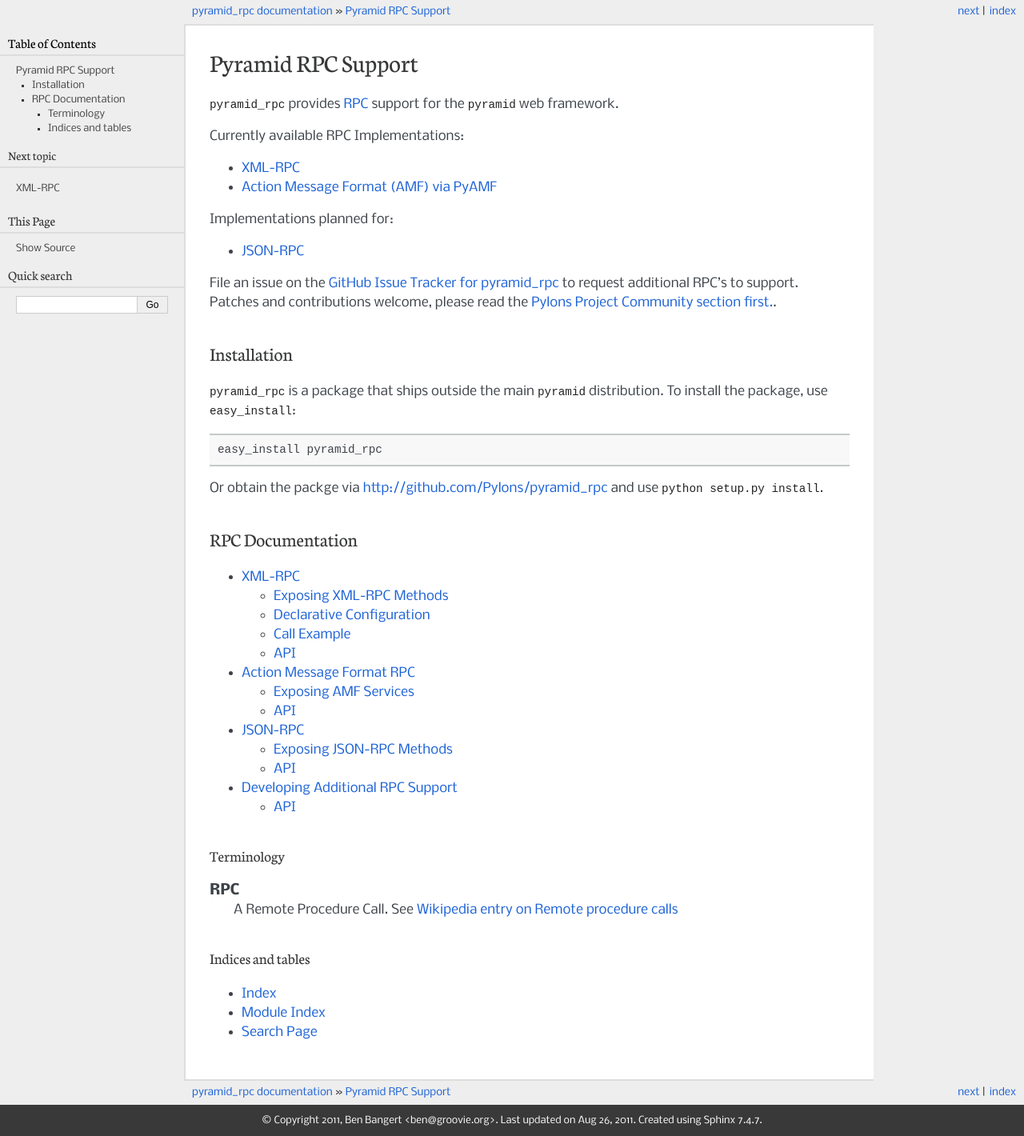
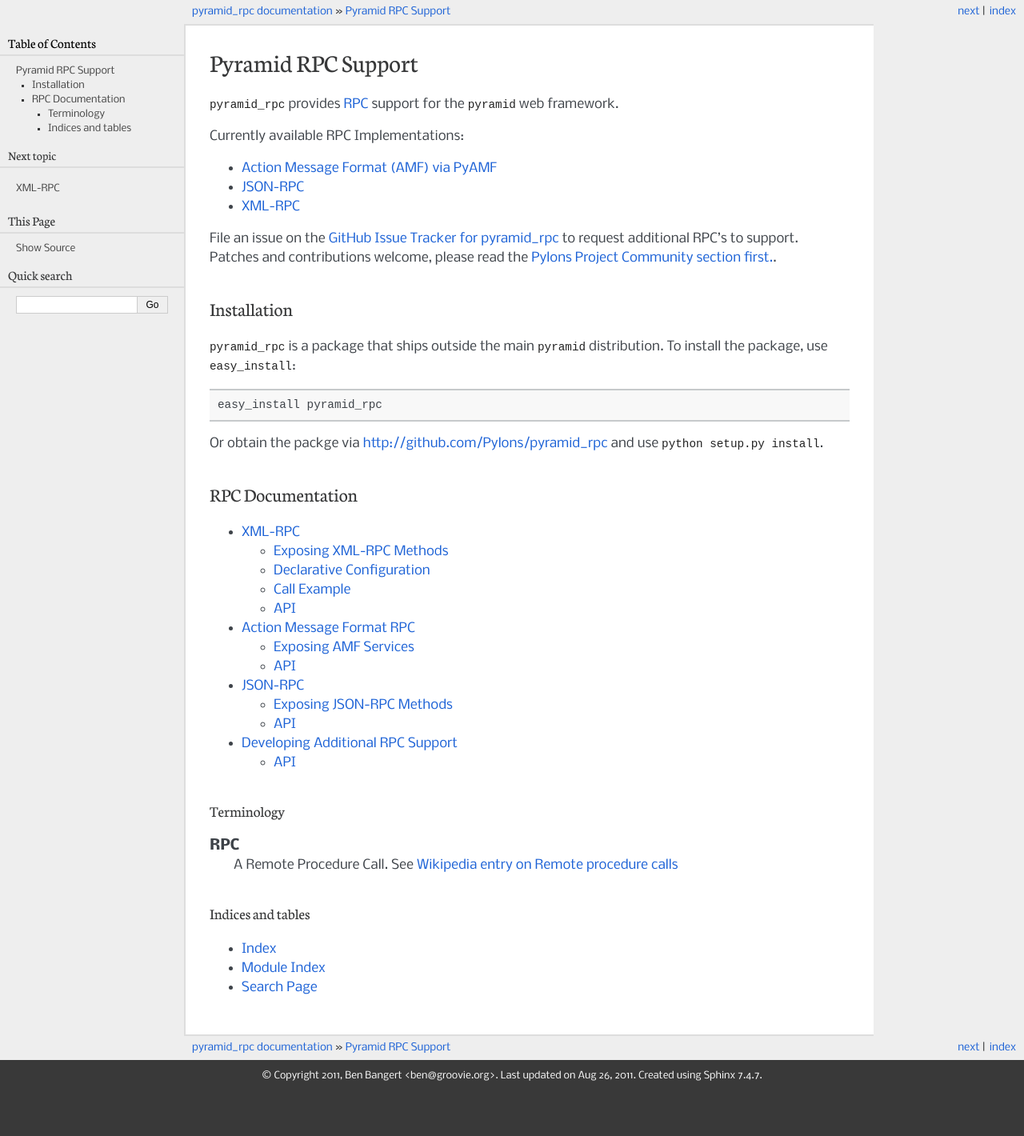
Before and after one commit to Pylons/pyramid_rpc, a Sphinx documentation site: the page built from docs/index.rst, in a window 1280 px wide. Shown: the whole page at 80% size. Built offline with Sphinx 7.4.7, drawn with Linux system fonts in a browser that asks for light colours; the version number could not be read and is left out; after the commit the page ends 1364 px from its top, so only the background shows below that.

```diff
--- a/docs/index.rst
+++ b/docs/index.rst
@@ -9,12 +9,9 @@ framework.
 
 Currently available RPC Implementations:
 
+* `Action Message Format (AMF) via PyAMF <http://pyamf.org/index.html>`_
+* `JSON-RPC <http://json-rpc.org/wiki/specification>`_
 * `XML-RPC <http://www.xmlrpc.com/>`_
-* `Action Message Format (AMF) via PyAMF <http://pyamf.org/index.html>`_
-
-Implementations planned for:
-
-* `JSON-RPC <http://json-rpc.org/wiki/specification>`_
 
 File an issue on the `GitHub Issue Tracker for pyramid_rpc
 <https://github.com/Pylons/pyramid_rpc/issues>`_ to request additional RPC's
```
